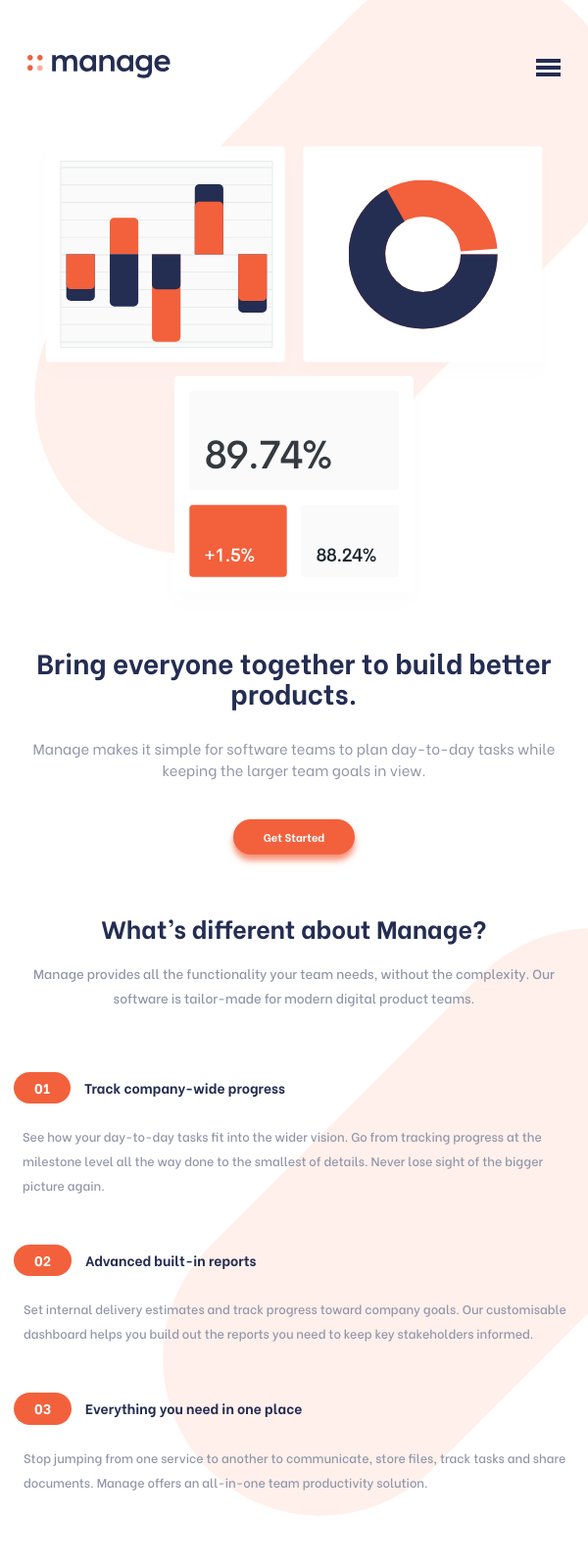
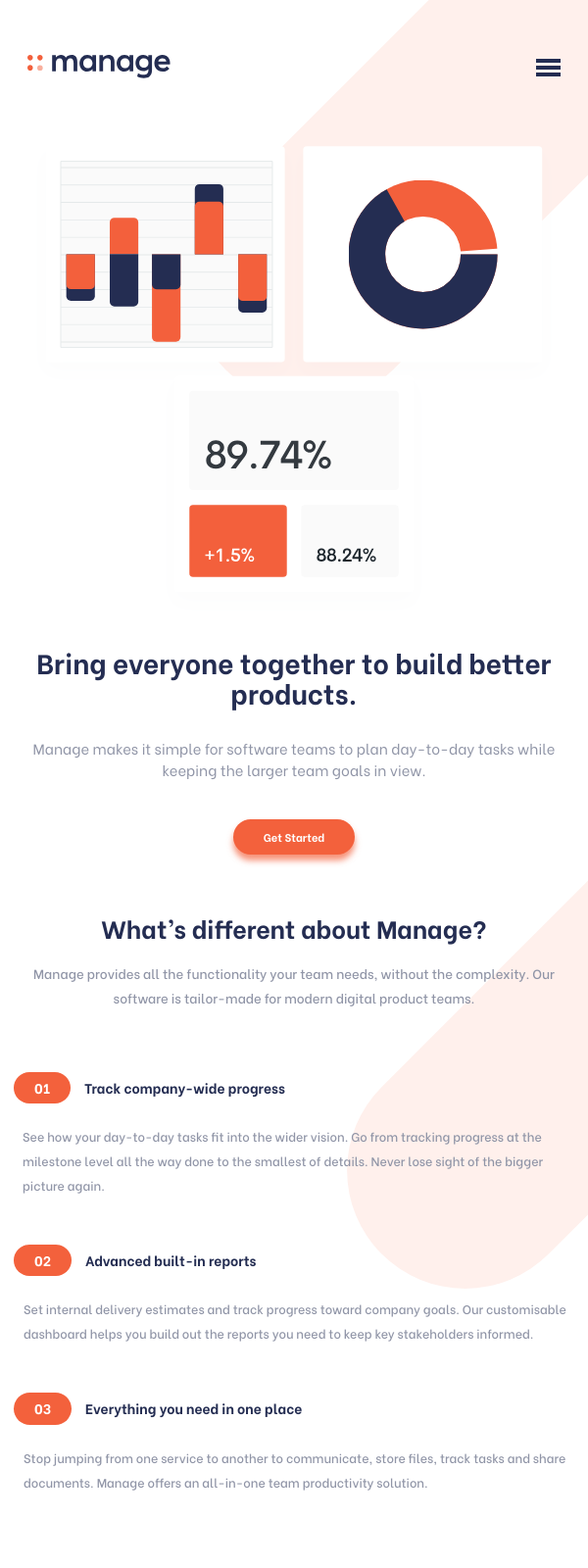
Before and after one commit to Kengza19/landing-manage-page, a plain HTML site: page index.html in a window 600 px wide. Shown: the top 1600 px of the page at 98% size. Drawn offline with Linux system fonts and the light colour scheme.

Commit message:
update responsive

```diff
--- a/assets/css/style.css
+++ b/assets/css/style.css
@@ -622,6 +622,23 @@ input:focus {
     background-size: 100%;
   }
 }
+@media only screen and (max-width: 600px) {
+  header {
+    background-position: 195px -37px;
+    background-size: 75%;
+  }
+}
+@media only screen and (min-width: 360px) and (max-width: 499px) {
+  .about {
+    background-position: 301px -52px;
+  }
+}
+@media only screen and (min-width: 500px) and (max-width: 600px) {
+  .about {
+    background-size: 75%;
+    background-position: 354px -7px;
+  }
+}
 @media only screen and (min-width: 601px) and (max-width: 767px) {
   header {
     background-position: 337px -37px;
```
